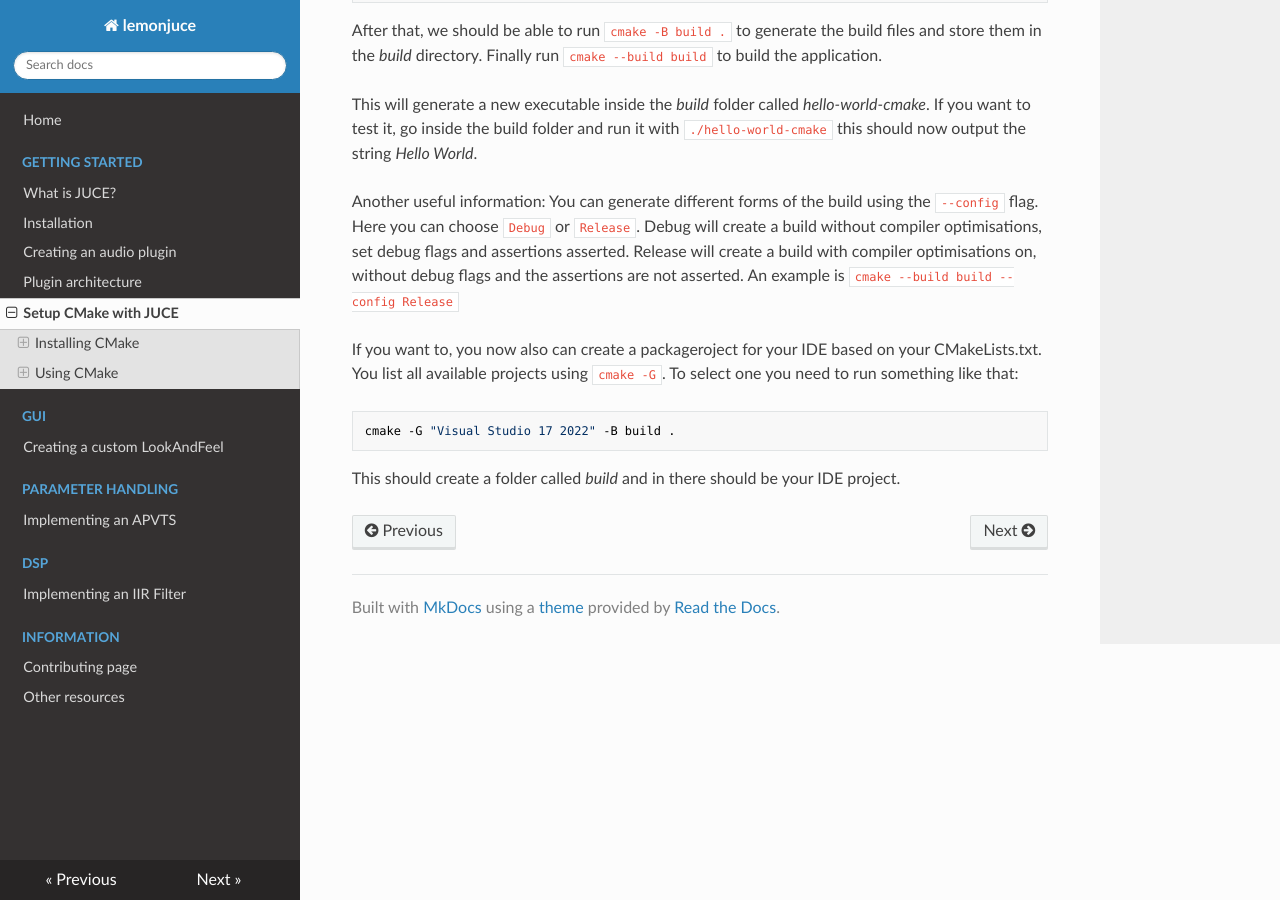
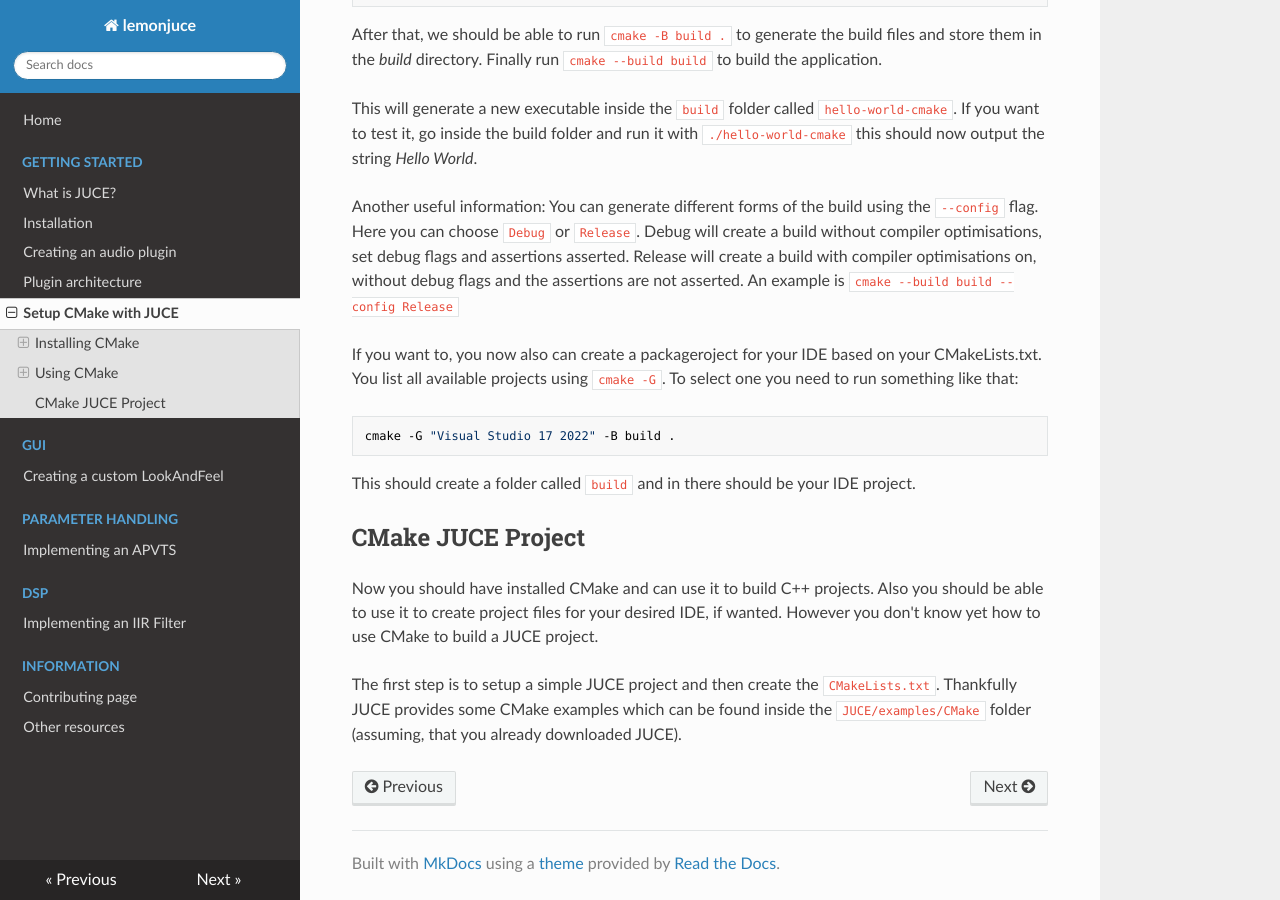
Before and after one commit to arcathrax/lemonjuce, an MkDocs documentation site: the page built from docs/getting_started/setup_cmake_with_juce.md, in a window 1280 px wide and 900 px high, scrolled down 1527 px. Built offline with MkDocs 1.6.1, drawn with Linux system fonts in a browser that asks for light colours; nearby versions of some CDN libraries.

Commit message:
feat: write more on `setup_cmake_with_juce.md`

````diff
--- a/docs/getting_started/setup_cmake_with_juce.md
+++ b/docs/getting_started/setup_cmake_with_juce.md
@@ -23,7 +23,7 @@ If you are on linux, you should already be familiar with the concepts of package
 ### Test application
 If everything done correctly, you now should have CMake and an IDE installed. If you are new to CMake it's good if you learn the basics. Lets create a simple test application for this.
 
-First create a new directory in a location of your choosing and name it *hello-world-cmake*. In there you need to create a file called *CMakeLists.txt*. Please be aware of the case of the letters. Write the following text into the file:
+First create a new directory in a location of your choosing and name it `hello-world-cmake`. In there you need to create a file called `CMakeLists.txt`. Please be aware of the case of the letters. Write the following text into the file:
 
 ```
 cmake_minimum_required(VERSION 4.0 FATAL_ERROR)
@@ -33,7 +33,7 @@ add_executable(hello-world-cmake src/main.cpp)
 
 This will tell CMake, that a minimum version of 4.0 is required and else it throws a fatal error. Next it tells cmake, that we're creating a project called *hello-world-cmake* and lastly that we want to generate an executable from the file *src/main.cpp*.
 
-This file doesn't exist yet so lets create it. First you need to create a new folder called *src* and in there create a new file called *main.cpp*. In there we will write a simple hello world text:
+This file doesn't exist yet so lets create it. First you need to create a new folder called `src` and in there create a new file called `main.cpp`. In there we will write a simple hello world text:
 
 ```c++
 #include <iostream>
@@ -44,7 +44,7 @@ int main(){
 
 After that, we should be able to run `cmake -B build .` to generate the build files and store them in the *build* directory. Finally run `cmake --build build` to build the application.
 
-This will generate a new executable inside the *build* folder called *hello-world-cmake*. If you want to test it, go inside the build folder and run it with `./hello-world-cmake` this should now output the string *Hello World*.
+This will generate a new executable inside the `build` folder called `hello-world-cmake`. If you want to test it, go inside the build folder and run it with `./hello-world-cmake` this should now output the string *Hello World*.
 
 Another useful information: You can generate different forms of the build using the `--config` flag. Here you can choose `Debug` or `Release`. Debug will create a build without compiler optimisations, set debug flags and assertions asserted. Release will create a build with compiler optimisations on, without debug flags and the assertions are not asserted. An example is `cmake --build build --config Release`
 
@@ -53,4 +53,9 @@ If you want to, you now also can create a packageroject for your IDE based on yo
 cmake -G "Visual Studio 17 2022" -B build .
 ```
 
-This should create a folder called *build* and in there should be your IDE project.
+This should create a folder called `build` and in there should be your IDE project.
+
+## CMake JUCE Project
+Now you should have installed CMake and can use it to build C++ projects. Also you should be able to use it to create project files for your desired IDE, if wanted. However you don't know yet how to use CMake to build a JUCE project.
+
+The first step is to setup a simple JUCE project and then create the `CMakeLists.txt`. Thankfully JUCE provides some CMake examples which can be found inside the `JUCE/examples/CMake` folder (assuming, that you already downloaded JUCE).
````
